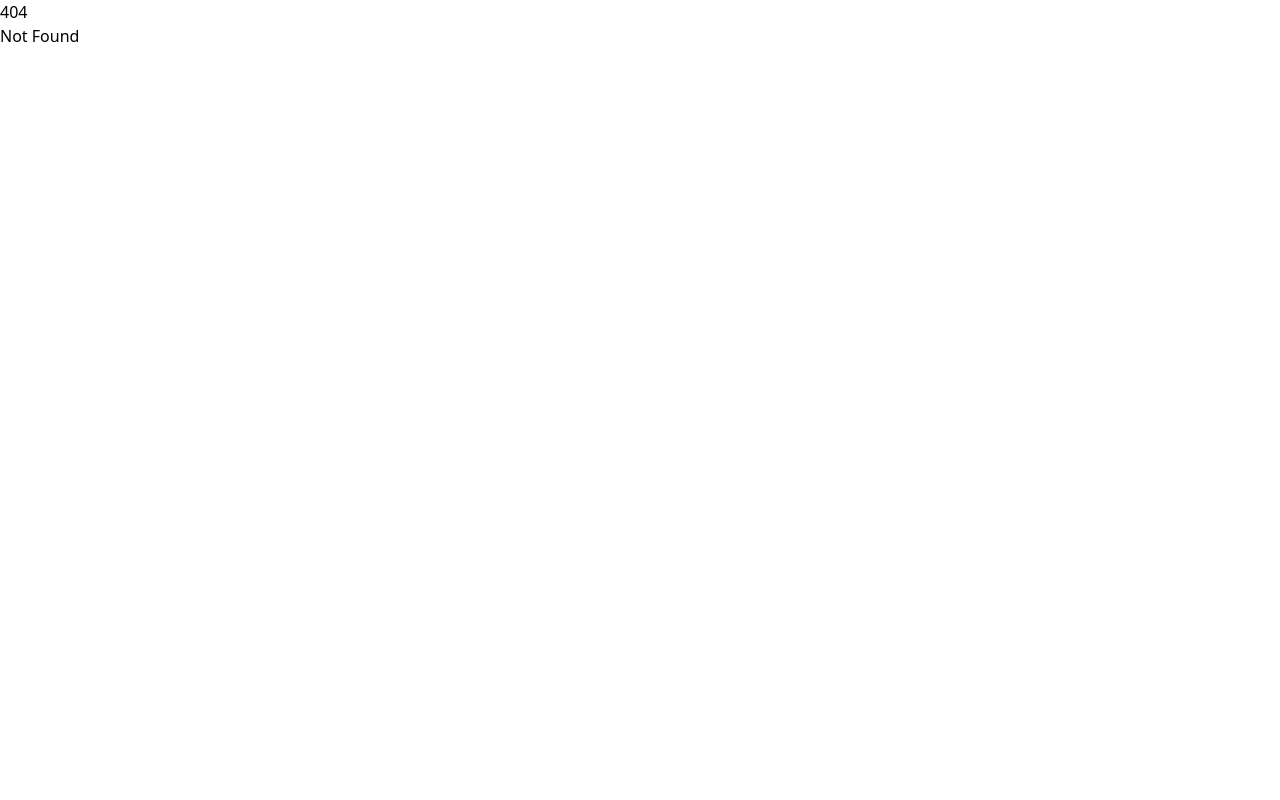
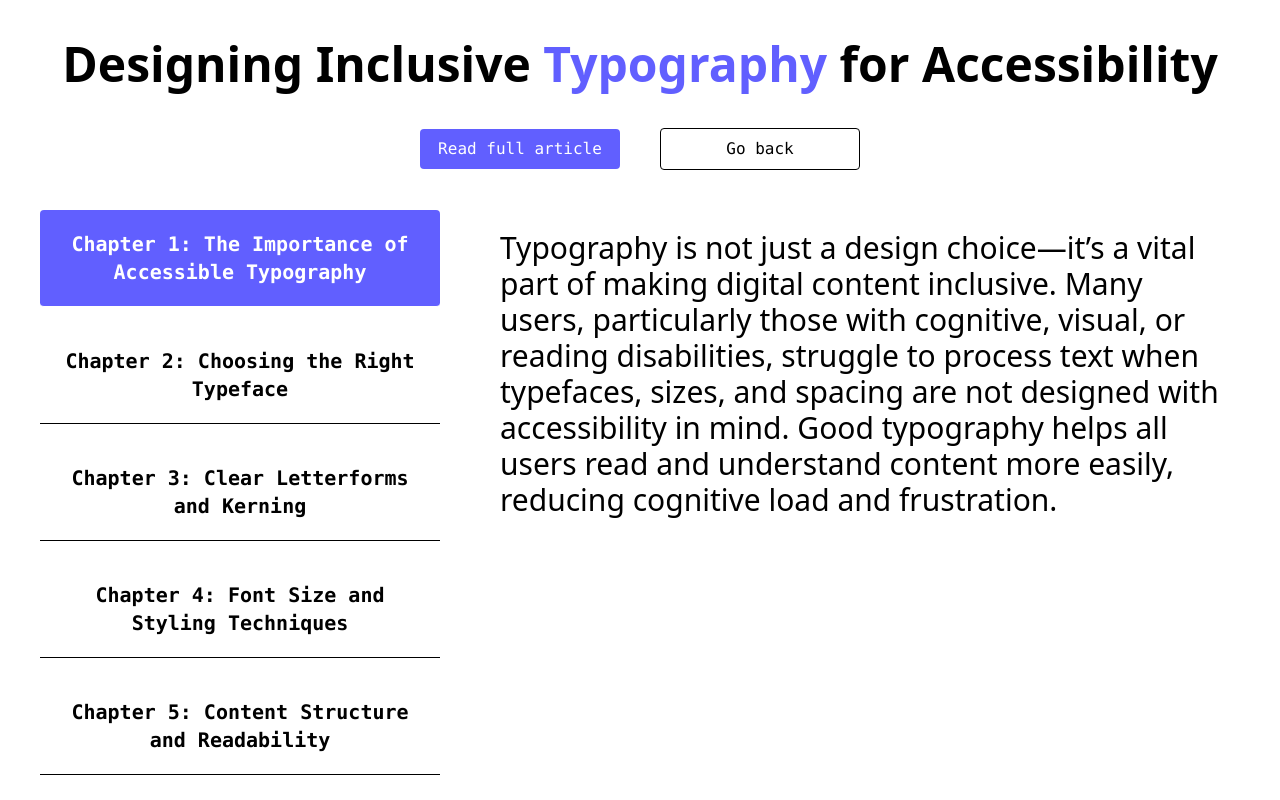
Before and after one commit to ergbeq21/accessibility, a SvelteKit app: page /typography in a window 1280 px wide. Before the commit this address had no page. Built offline with nearby package versions, Linux system fonts and the light colour scheme.

Commit message:
Added two other pages

```diff
--- a/src/lib/components/Herosection.svelte
+++ b/src/lib/components/Herosection.svelte
@@ -23,9 +23,9 @@
 				Remember: true accessibility starts with listening to the needs of people with disabilities.
 			</p>
 			<button
-				class="mt-4 w-100 cursor-pointer rounded border px-4 py-2 font-mono text-white transition-all duration-150 hover:bg-white hover:text-black"
+				class="mt-4 w-120 cursor-pointer rounded border px-4 py-2 font-mono text-white transition-all duration-150 hover:bg-white hover:text-black"
 			>
-				<a href="/article2">Design and user experience </a>
+				<a href="/article2">Learn more about Digital Accessibility</a>
 			</button>
 		</div>
 	</div>
--- a/src/lib/components/measuredChapter.svelte
+++ b/src/lib/components/measuredChapter.svelte
@@ -66,8 +66,8 @@ function expland(index){
         <button class="p-5  bg-indigo-700 text-white font-bold font-mono border hover:bg-white hover:text-black transition-all duration-300 cursor-pointer"><a href="https://web.dev/learn/accessibility/design-ux?continue=https%3A%2F%2Fweb.dev%2Flearn%2Faccessibility%23article-https%3A%2F%2Fweb.dev%2Flearn%2Faccessibility%2Fdesign-ux">
         Read full article
         </a></button>
-        <button class="p-5 bg-white text-black font-bold font-mono border hover:bg-black hover:text-white transition-all duration-300 cursor-pointer"><a href="/">
-            Go to home page
+        <button class="p-5 bg-white text-black font-bold font-mono border hover:bg-black hover:text-white transition-all duration-300 cursor-pointer"><a href="/article2">
+            Go back
         </a></button>
     </div>
 </section>
--- a/src/routes/article2/+page.svelte
+++ b/src/routes/article2/+page.svelte
@@ -1,9 +1,4 @@
 <script>
-
-    import MeasuredChapter from "$lib/components/measuredChapter.svelte";
-	import MeasuredItem from "$lib/components/measuredItem.svelte";
-
-
     import digitalAccess from '/src/assets/digitalAccss.png';
     import audio from '/src/assets/audio.webp';
     import forms from '/src/assets/forms.webp';
@@ -26,7 +21,7 @@
   {
     title: "Design and User Experience",
     image: design,
-    link: "/design-user-experience",
+    link: "/designUser",
     text: "Learn how inclusive design enhances user experience for everyone. This section covers color contrast, intuitive navigation, responsive layouts, and how to design for assistive technology compatibility."
   },
   {
@@ -36,15 +31,12 @@
     text: "Accessible multimedia ensures that video and audio content can be understood by all. Understand the importance of captions, transcripts, audio descriptions, and accessible players for users who are deaf, hard of hearing, or blind."
   }
 ];
-
-
-
 </script>
 
 
 
 
-<section class="min-h-screen flex flex-col gap-20 m-15 mt-10 items-center justify-center">
+<section class="min-h-screen flex flex-col gap-7 m-15 mt-10 items-center justify-center">
 
     <div class="w-full flex flex-col gap-5 ml-30">
       <h1 class="text-7xl font-extrabold font-mono text-indigo-500">
@@ -61,7 +53,7 @@
     <div class="grid grid-cols-2 gap-5 w-full">
         {#each accessibilityChapters as chapter}
       <div class="p-5 rounded ml-10 w-150">
-        <h1 class=" font-bold mb-3 font-bold text-3xl text-indigo-500">{chapter.title}</h1>
+        <h1 class=" mb-3 font-bold text-3xl text-indigo-600">{chapter.title}</h1>
         <a href={chapter.link}>
         <img src={chapter.image} alt="" class="mb-4 h-70 w-130 hover:scale-105 transition-all duration-300 shadow">
          </a>
--- /dev/null
+++ b/src/routes/designUser/+page.svelte
@@ -0,0 +1,11 @@
+
+<script>
+        import MeasuredChapter from "$lib/components/measuredChapter.svelte";
+
+</script>
+
+<div class="flex justify-center items-center">
+
+    <MeasuredChapter/>
+
+</div>
--- /dev/null
+++ b/src/routes/typography/+page.svelte
@@ -0,0 +1,82 @@
+<script>
+
+	const chapters = [
+        {
+    number: 1,
+    title: "The Importance of Accessible Typography",
+    text: "Typography is not just a design choice—it’s a vital part of making digital content inclusive. Many users, particularly those with cognitive, visual, or reading disabilities, struggle to process text when typefaces, sizes, and spacing are not designed with accessibility in mind. Good typography helps all users read and understand content more easily, reducing cognitive load and frustration."
+  },
+  {
+    number: 2,
+    title: "Choosing the Right Typeface",
+    text: "Select typefaces that are familiar, simple, and widely used, such as Arial or Verdana. These fonts have been shown to improve reading speed and comprehension for users with learning disorders like dyslexia or ADHD. Avoid ornate, script-style, or single-case fonts, which can cause confusion or slow down reading. Your goal should be clarity and ease, not decorative appeal."
+  },
+  {
+    number: 3,
+    title: "Clear Letterforms and Kerning",
+    text: "Confusing characters such as the capital ‘I’, lowercase ‘l’, and the number ‘1’ should be clearly distinguishable. Likewise, ensure proper kerning—tight spacing can blur the line between letters, especially in problematic pairs like ‘r’ and ‘n’. This is crucial for readers with visual processing disorders, where minor design flaws can drastically affect comprehension."
+  },
+  {
+    number: 4,
+    title: "Font Size and Styling Techniques",
+    text: "Font size should always use relative units like rem or em to support scalability for users who rely on browser zoom. Avoid overusing stylings such as italics, bold, or ALL CAPS, as they can reduce legibility and interfere with screen readers. Instead, use semantic HTML tags for emphasis and allow visual cues to support—but not replace—text meaning."
+  },
+  {
+    number: 5,
+    title: "Content Structure and Readability",
+    text: "Typography doesn’t exist in isolation. Clear page structure with headings, paragraphs, lists, and appropriate spacing helps users navigate and understand content quickly. Avoid justified text alignment, which creates uneven spacing that distracts readers. Keep line widths narrow (under 80 characters) and separate visual sections with adequate spacing to improve flow and retention."
+  }
+	];
+
+	let selectedChapterNumber = $state(1);
+
+	let selectedChapter = $derived(
+		chapters.find((chapter) => chapter.number === selectedChapterNumber)
+	);
+
+	function selectChapter(chapter) {
+		selectedChapterNumber = chapter.number;
+	}
+</script>
+
+<section class="flex flex-col justify-center gap-10 p-10">
+	  <h1 class="font-sans text-5xl font-extrabold text-center">
+        Designing Inclusive <span class="text-indigo-500">Typography</span> for Accessibility
+      </h1>
+      <div class="flex flex-row gap-10 justify-center items-center">
+        <button class="p-2 bg-indigo-500 hover:border rounded  hover:bg-white hover:text-black text-white transition-all duration-200 w-50 cursor-pointer font-mono"><a href="/https://web.dev/learn/accessibility/typography?continue=https%3A%2F%2Fweb.dev%2Flearn%2Faccessibility%23article-https%3A%2F%2Fweb.dev%2Flearn%2Faccessibility%2Ftypography">Read full article</a></button>
+        <button class="p-2 bg-white border rounded  hover:bg-indigo-500 hover:text-white transition-all duration-200 w-50 cursor-pointer font-mono"><a href="/article2">Go back</a></button>
+      </div>
+
+
+
+	<div class="flex h-100 flex-row gap-15">
+		<ul class="flex w-100 flex-col gap-5">
+			{#each chapters as chapter}
+				<li class=" rounde border-gray-300 text-center text-black">
+					<button
+						class=" cursor-pointer border-b-1 p-5 font-mono text-xl font-bold"
+						aria-controls={`chapter-${chapter.number}`}
+						class:bg-indigo-500={selectedChapterNumber === chapter.number}
+						class:text-white={selectedChapterNumber === chapter.number}
+						class:rounded={selectedChapterNumber === chapter.number}
+						onclick={() => {
+							selectChapter(chapter);
+						}}
+						aria-expanded={selectedChapterNumber === chapter.number}
+					>
+						<h3>Chapter {chapter.number}: {chapter.title}</h3>
+					</button>
+				</li>
+			{/each}
+		</ul>
+
+		<div class="w-[60%] mt-5">
+			<p class="text-3xl font-light text-black">
+				{selectedChapter.text}
+			</p>
+		</div>
+	</div>
+
+
+</section>
```
Also changed, not shown: src/routes/forms/+page.svelte (added), src/routes/videoAudio/+page.svelte (added).
